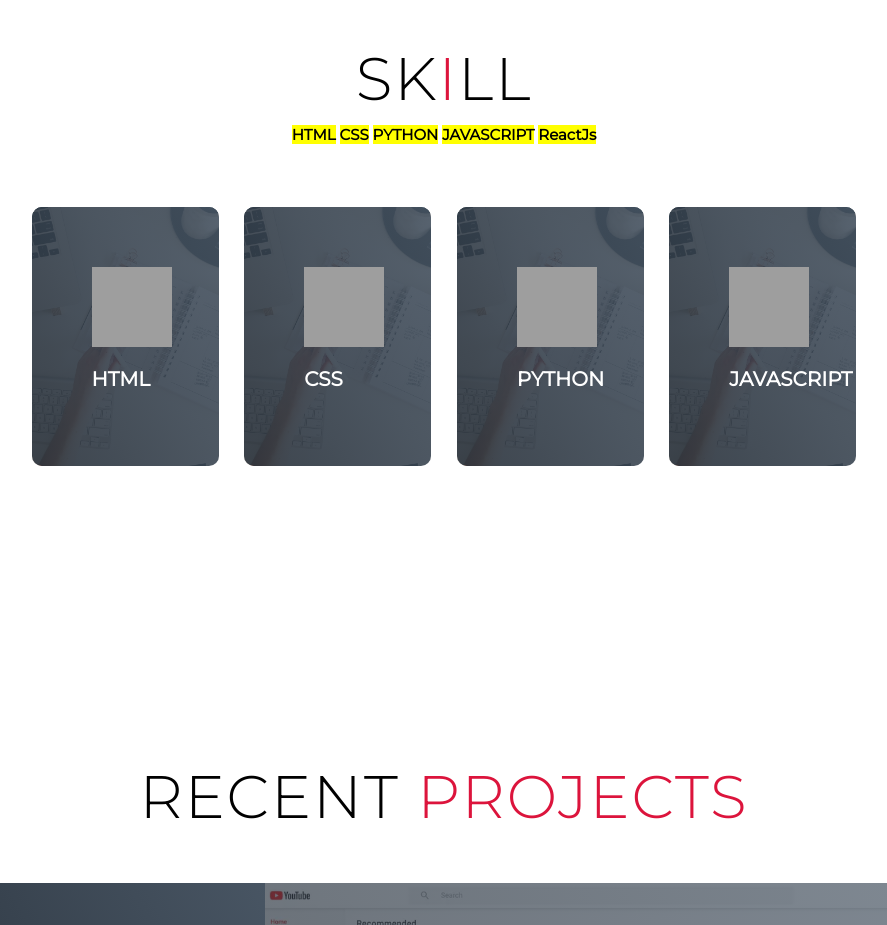
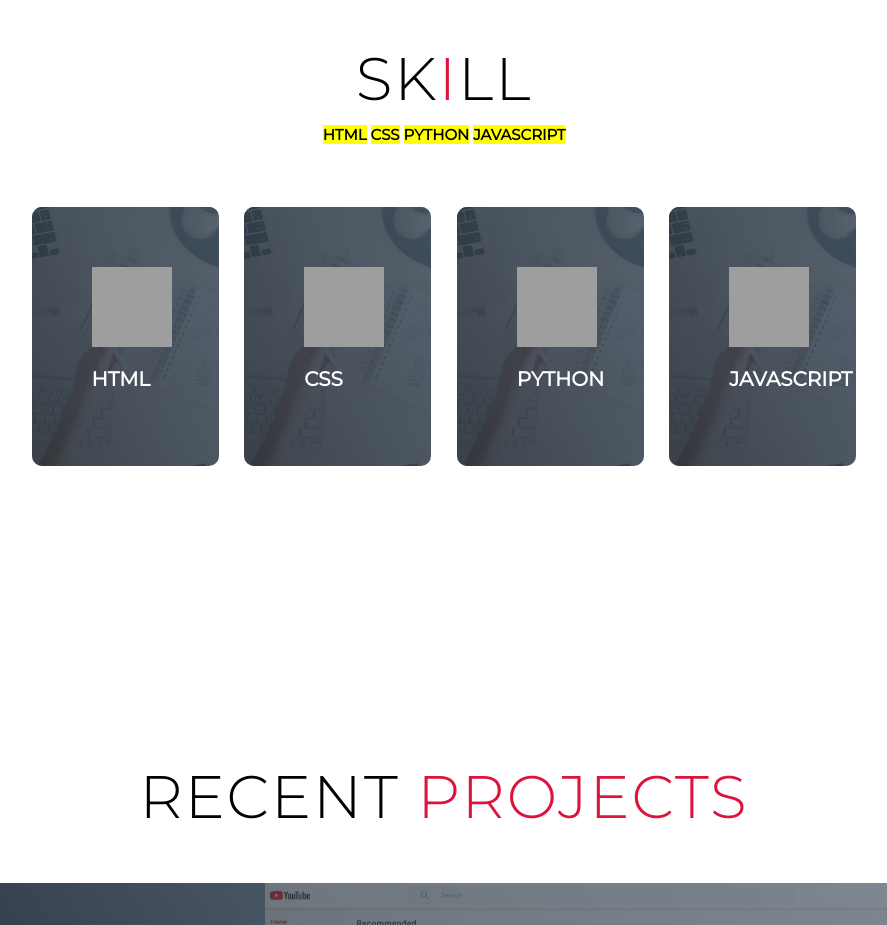
Before and after one commit to AyushOmar72/professional-website, a plain HTML site: page index.html in a window 1280 px wide. Shown: the part 940-1865 px from the top of the page, without its empty margins (196-1083 px from the left). Drawn offline with Linux system fonts and the light colour scheme; grey boxes are pictures that could not be loaded.

Commit message:
Update index.html

```diff
--- a/index.html
+++ b/index.html
@@ -54,7 +54,7 @@
     <div class="services container">
       <div class="service-top">
         <h1 class="section-title">Sk<span>i</span>ll</h1>
-        <h1><mark>HTML</mark>    <mark>CSS</mark>    <mark>PYTHON</mark>  <mark>JAVASCRIPT</mark> <mark>ReactJs</mark>  </h1>
+        <h1><mark>HTML</mark>    <mark>CSS</mark>    <mark>PYTHON</mark>  <mark>JAVASCRIPT</mark>   </h1>
       </div>
       <div class="service-bottom">
         <div class="service-item">
```
